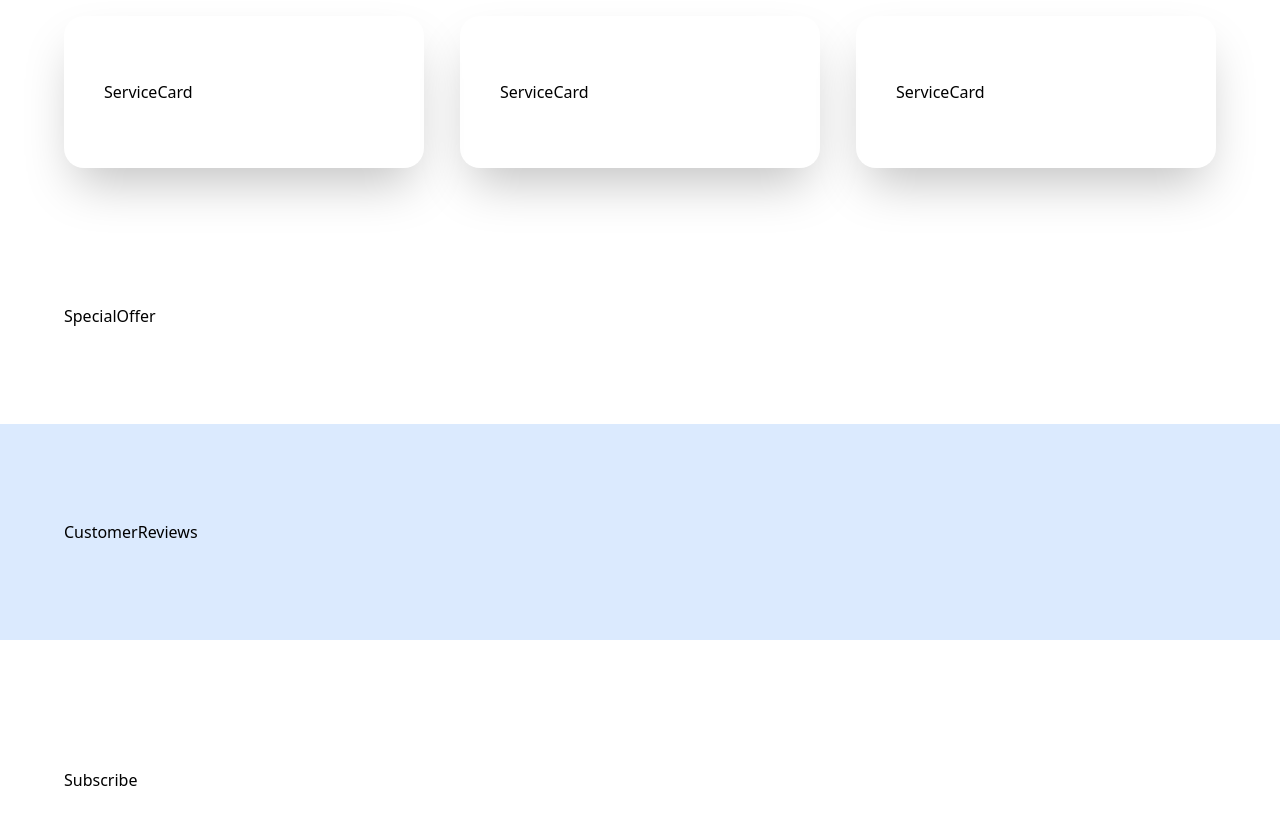
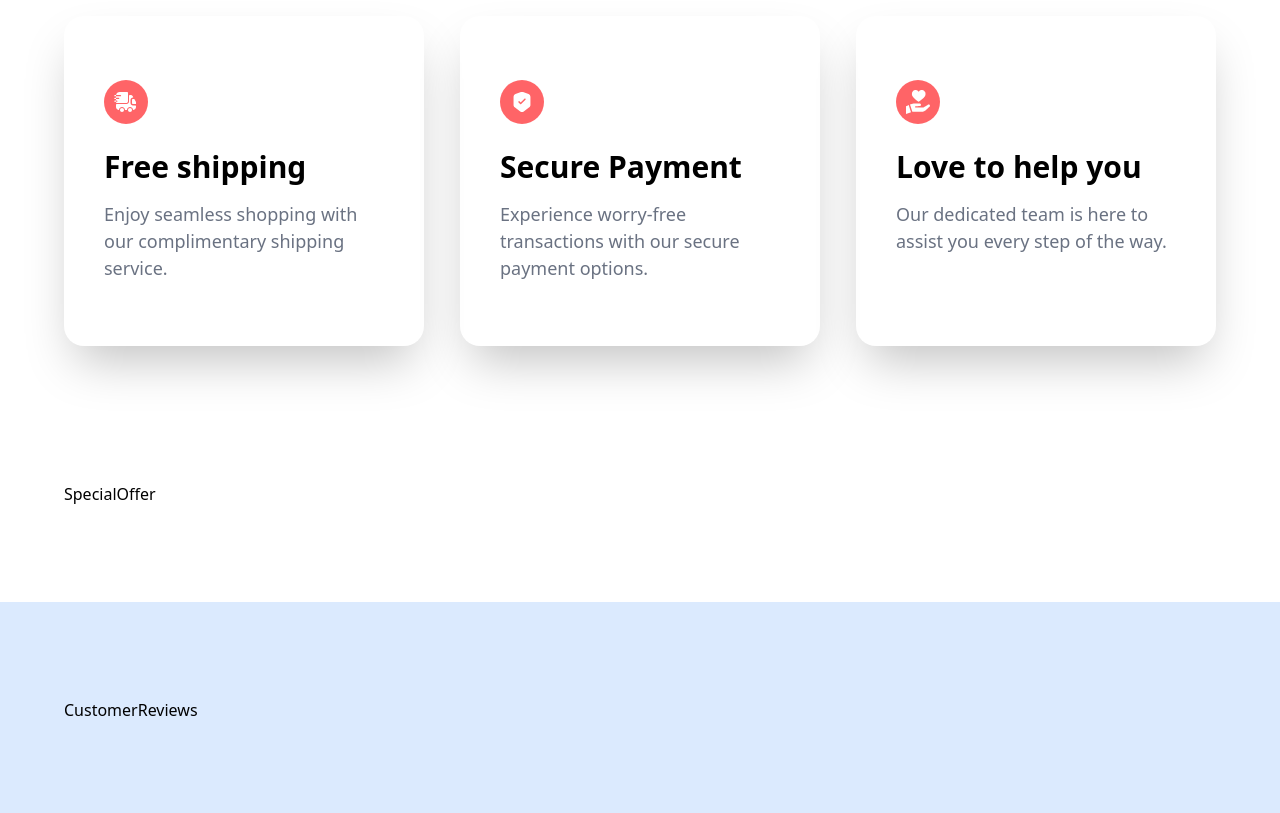
Before and after one commit to itssoumodip/Complete-Ecommerce-Website, a React (Vite) app in the folder nikeWebsite/: page / in a window 1280 px wide. Shown: the part 2570-3383 px from the top of the page. Built offline with nearby package versions, Linux system fonts and the light colour scheme; a web font is replaced by a local one.

Commit message:
enhance ServiceCard component; add image and text elements for improved presentation

```diff
--- a/nikeWebsite/src/components/ServiceCard.jsx
+++ b/nikeWebsite/src/components/ServiceCard.jsx
@@ -1,6 +1,12 @@
 function ServiceCard({imgURL, label, subtext}) {
   return (
-    <div className="flex-1 sm:w-[350px] sm:min-w-[350px] w-full rounded-[20px] shadow-2xl px-10 py-16">ServiceCard</div>
+    <div className="flex-1 sm:w-[350px] sm:min-w-[350px] w-full rounded-[20px] shadow-2xl px-10 py-16">
+        <div className="w-11 h-11 flex justify-center items-center bg-red-400 rounded-full">
+            <img src={imgURL} alt={label} width={24} height={24} />
+        </div>
+        <h3 className="mt-5 text-3xl leading-normal font-bold">{label}</h3>
+        <p className="mt-3 break-words text-lg leading-normal text-gray-500">{subtext}</p>
+    </div>
   )
 }
 
```
